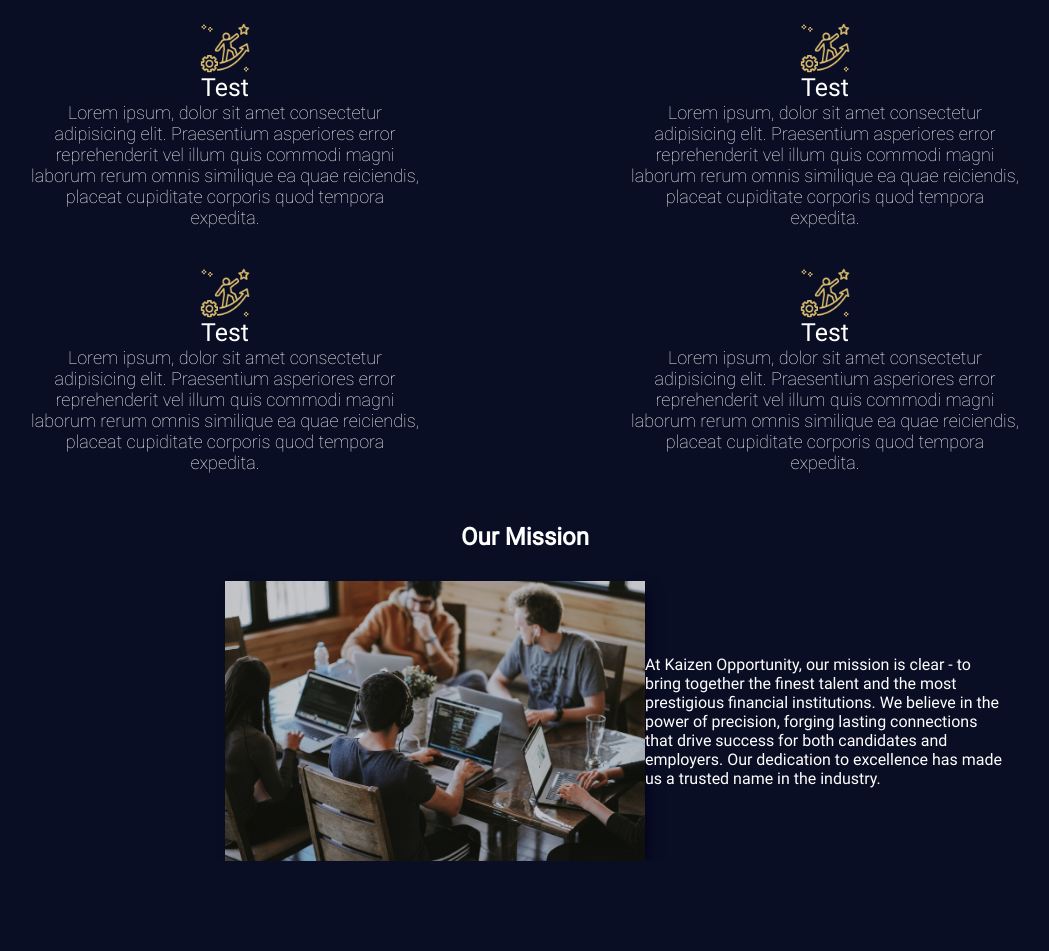
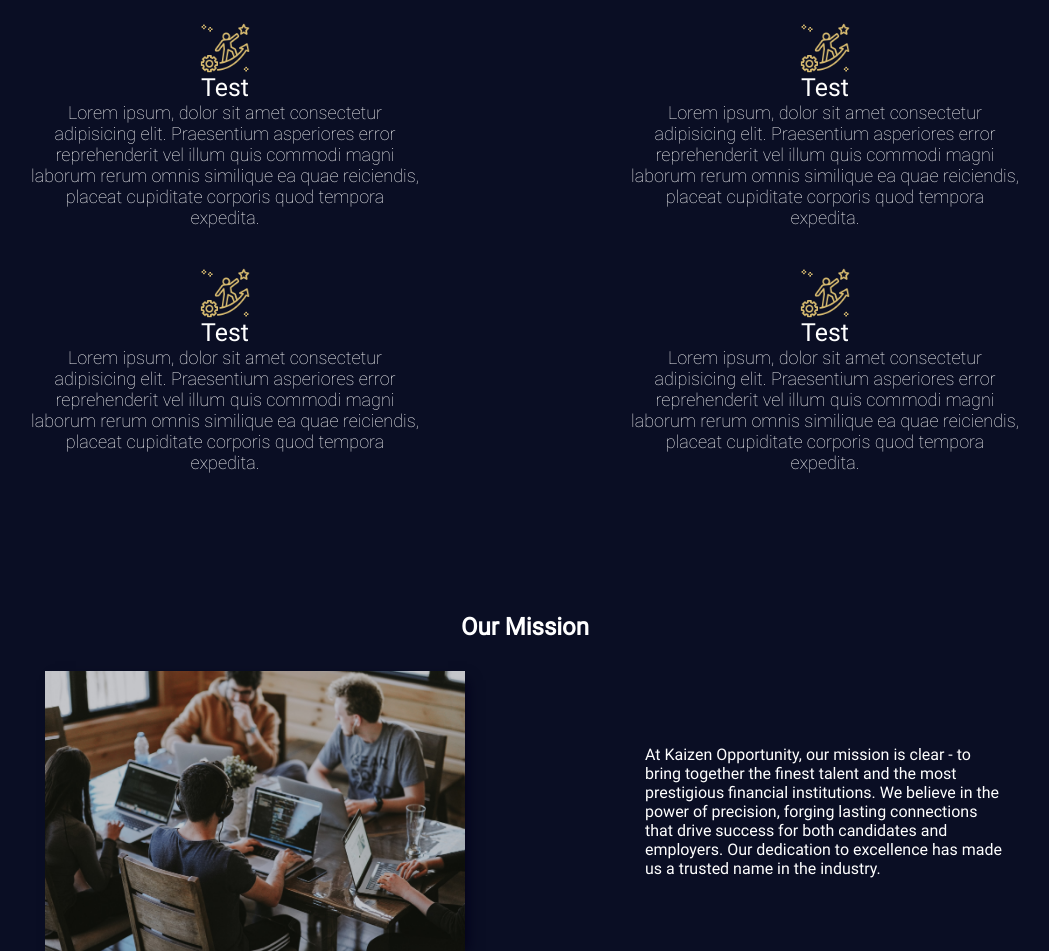
Before and after one commit to Flloki97/KZ, a plain HTML site: page index.html in a window 1280 px wide. Shown: the part 1095-2046 px from the top of the page, without its empty margins (115-1164 px from the left). Before the commit the page ends 1956 px from the top, so only its background shows below. Drawn offline with Linux system fonts and the light colour scheme.

Commit message:
updating

```diff
--- a/css/style.css
+++ b/css/style.css
@@ -224,3 +224,7 @@ box-shadow: 6px 5px 13px -4px rgba(3,0,26,1);
     width: 70%;
     font-family: 'RobotoTh';
   }
+
+  .img-wrapper-l {
+    justify-content: flex-start;
+  }
--- a/index.html
+++ b/index.html
@@ -80,10 +80,10 @@
               </div>
         </div>
 
-        <div class="about-section pad-sid-40 mar-top-30">
+        <div class="about-section pad-sid-40 mar-top-30 pad-up-90">
             <h2>Our Mission</h2>
             <div class="about-content">
-                <div class="img-wrapper">
+                <div class="img-wrapper img-wrapper-l">
                     <img src="img/team.jpg" alt="team-image">
                 </div>
                 <div class="text-wrapper">
```
